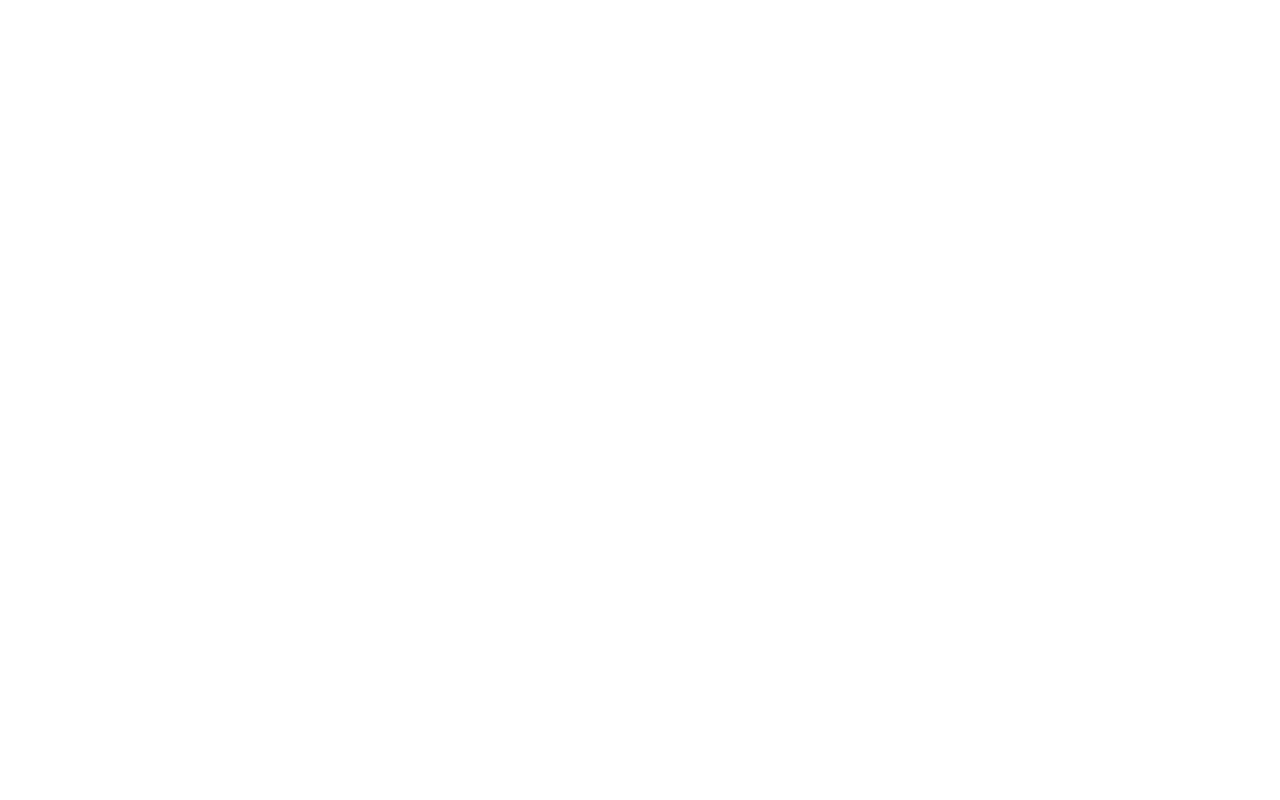
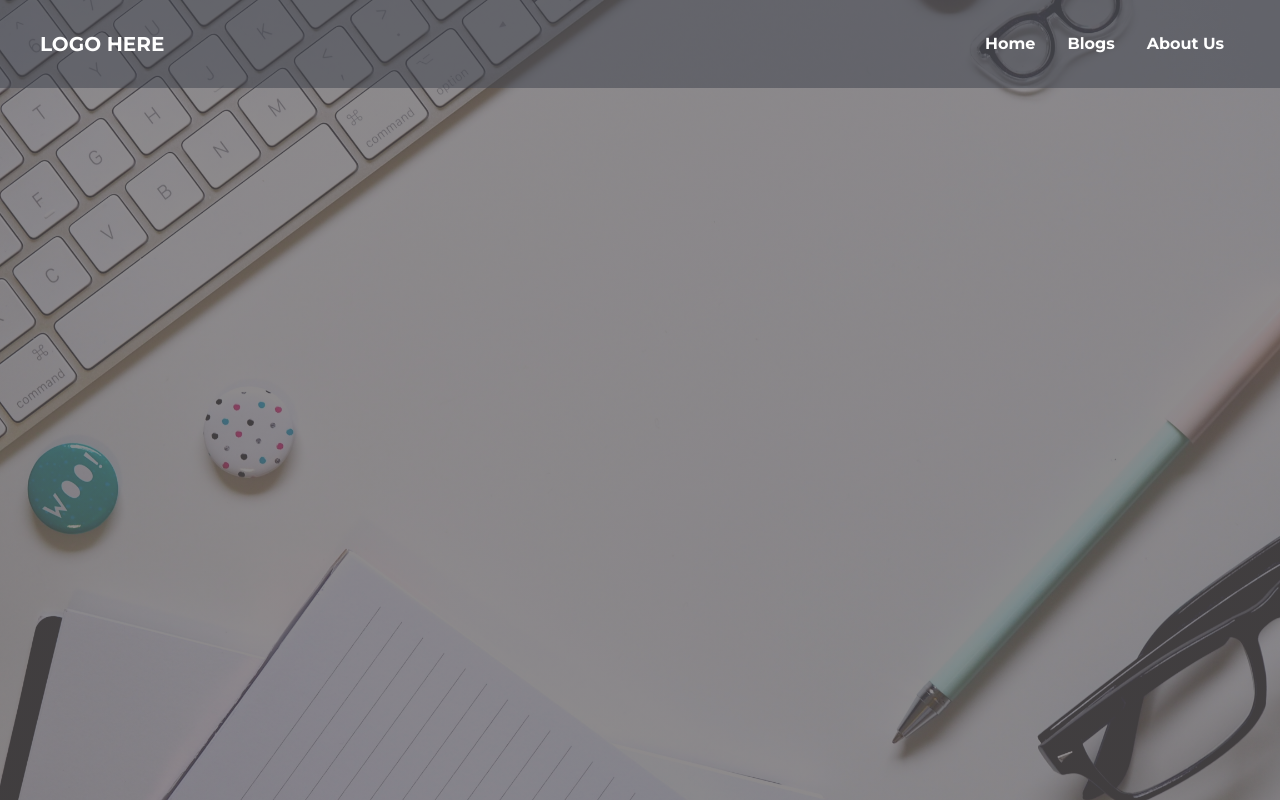
Before and after one commit to nelson2411/integrify-HTML-CSS-Basis, a plain HTML site: page index.html in a window 1280 px wide. Drawn offline with nearby package versions, Linux system fonts and the light colour scheme.

Commit message:
Header and navbar created

```diff
--- a/index.html
+++ b/index.html
@@ -3,9 +3,39 @@
     <meta charset="UTF-8">
     <meta http-equiv="X-UA-Compatible" content="IE=edge">
     <meta name="viewport" content="width=device-width, initial-scale=1.0">
+    <link rel="stylesheet" href="https://maxcdn.bootstrapcdn.com/bootstrap/4.0.0/css/bootstrap.min.css" integrity="sha384-Gn5384xqQ1aoWXA+058RXPxPg6fy4IWvTNh0E263XmFcJlSAwiGgFAW/dAiS6JXm" crossorigin="anonymous">
+    <link rel="stylesheet" href="./styles.css" />
+    <link rel="preconnect" href="https://fonts.googleapis.com">
+    <link rel="preconnect" href="https://fonts.gstatic.com" crossorigin>
+    <link href="https://fonts.googleapis.com/css2?family=Montserrat:wght@400;700;900&display=swap" rel="stylesheet">
+    <script src="https://kit.fontawesome.com/0f80bcffac.js" crossorigin="anonymous"></script>
     <title>Project - Integrify</title>
 </head>
+    <header class="header">
+        <nav class="navbar navbar-expand-lg  navbar-light bg-light py-4">
+            <a class="navbar-brand ml-4" href="#">LOGO HERE</a>
+            <button class="navbar-toggler" type="button" data-toggle="collapse" data-target="#navbar-project" aria-controls="navbar-project" aria-expanded="false" aria-label="Toggle navigation">
+                <span class="fas fa-ellipsis-h"></span>
+            </button>
+            <div class="collapse navbar-collapse" id="navbar-project">
+                <div class="navbar-nav ml-auto mr-3">
+                    <a class="nav-item nav-link active mr-3" href="#">Home<span class="sr-only">(current)</span></a>
+                    <a class="nav-item nav-link mr-3" href="#">Blogs</a>
+                    <a class="nav-item nav-link mr-3" href="#">About Us</a>
+                </div>
+            </div>
+        </nav>
+    </header>
+
+
 <body>
 
+
+
+
+
+    <script src="https://code.jquery.com/jquery-3.2.1.slim.min.js" integrity="sha384-KJ3o2DKtIkvYIK3UENzmM7KCkRr/rE9/Qpg6aAZGJwFDMVNA/GpGFF93hXpG5KkN" crossorigin="anonymous"></script>
+<script src="https://cdnjs.cloudflare.com/ajax/libs/popper.js/1.12.9/umd/popper.min.js" integrity="sha384-ApNbgh9B+Y1QKtv3Rn7W3mgPxhU9K/ScQsAP7hUibX39j7fakFPskvXusvfa0b4Q" crossorigin="anonymous"></script>
+<script src="https://maxcdn.bootstrapcdn.com/bootstrap/4.0.0/js/bootstrap.min.js" integrity="sha384-JZR6Spejh4U02d8jOt6vLEHfe/JQGiRRSQQxSfFWpi1MquVdAyjUar5+76PVCmYl" crossorigin="anonymous"></script>
 </body>
 </html>
--- a/styles.css
+++ b/styles.css
@@ -0,0 +1,34 @@
+.selector-for-some-widget {
+    box-sizing: content-box;
+  }
+
+  body{
+    font-family: 'Montserrat', sans-serif;
+  }
+
+/* Header */
+
+header{
+    background: linear-gradient(0deg, rgba(92, 88, 90, 0.7), rgba(92, 88, 90, 0.7)), url("/assets/images/jess-bailey-UHqfUTDmdC4-unsplash.jpg");
+    height: 100vh;
+    background-position: center center;
+    background-size: cover;
+    background-repeat: no-repeat;
+    background-color: ;
+}
+
+
+/* Nav Bar */
+
+.navbar, .navbar-brand, .navbar-nav a {
+    color: white !important;
+    font-weight:700;
+}
+
+.bg-light{
+    background-color:rgba(62, 67, 77, 0.5) !important;
+}
+
+.navbar-light .navbar-toggler{
+    border: none;
+}
```
Also changed, not shown: assets/images/jess-bailey-UHqfUTDmdC4-unsplash.jpg (added).
